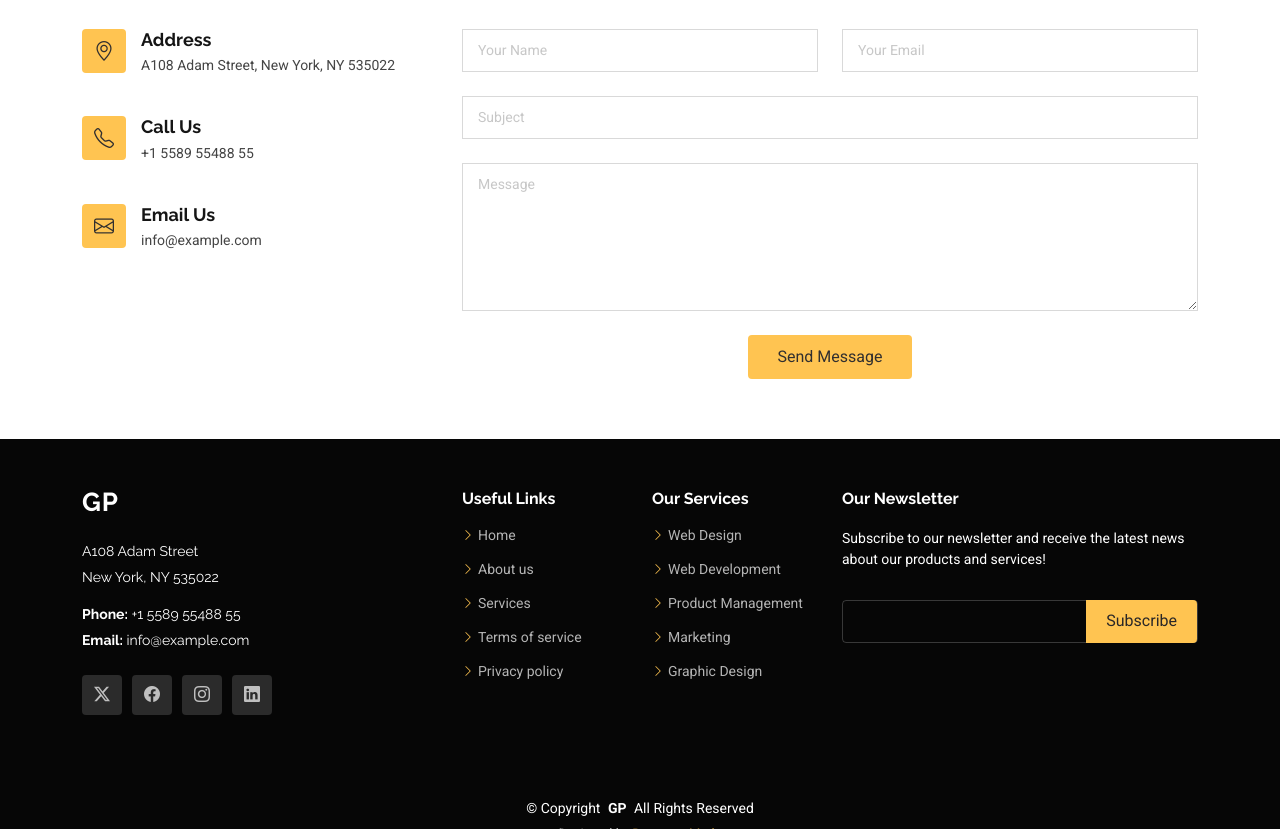
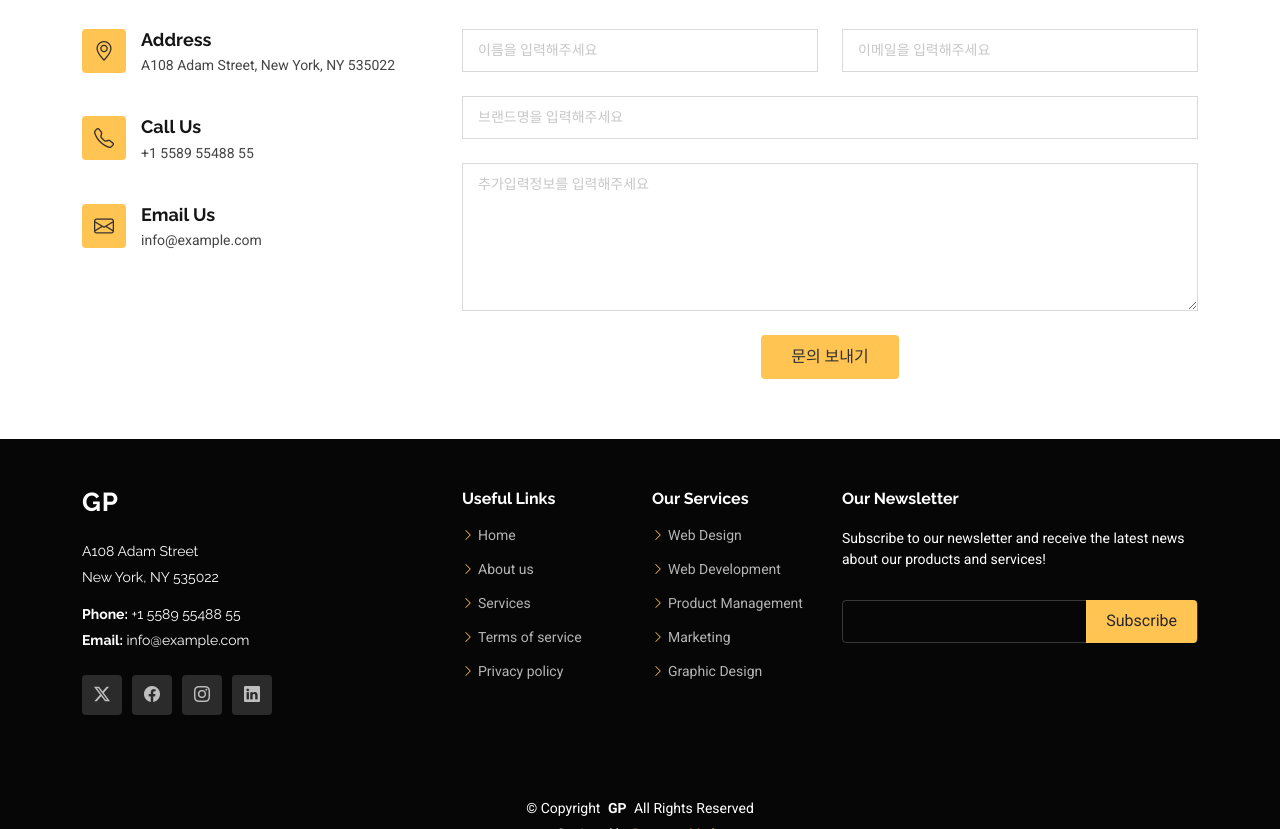
Before and after one commit to qazwsx406/pancross_landing_page, a plain HTML site: page index.html in a window 1280 px wide. Shown: the part 6895-7724 px from the top of the page. Drawn offline with Linux system fonts and the light colour scheme.

Commit message:
docs: 로직 분석 및 주석

```diff
--- a/assets/vendor/php-email-form/validate.js
+++ b/assets/vendor/php-email-form/validate.js
@@ -6,80 +6,81 @@
 (function () {
 	"use strict";
 
-  let forms = document.querySelectorAll('.php-email-form');
+	let forms = document.querySelectorAll(".php-email-form");
 
-  forms.forEach( function(e) {
-    e.addEventListener('submit', function(event) {
+	forms.forEach(function (e) {
+		e.addEventListener("submit", function (event) {
 			event.preventDefault();
 
 			let thisForm = this;
 
-      let action = thisForm.getAttribute('action');
-      let recaptcha = thisForm.getAttribute('data-recaptcha-site-key');
+			let action = thisForm.getAttribute("action"); /** "forms/contact.php" */
+			let recaptcha = thisForm.getAttribute("data-recaptcha-site-key");
 
-      if( ! action ) {
-        displayError(thisForm, 'The form action property is not set!');
+			if (!action) {
+				displayError(thisForm, "The form action property is not set!");
 				return;
 			}
-      thisForm.querySelector('.loading').classList.add('d-block');
-      thisForm.querySelector('.error-message').classList.remove('d-block');
-      thisForm.querySelector('.sent-message').classList.remove('d-block');
+			thisForm.querySelector(".loading").classList.add("d-block");
+			thisForm.querySelector(".error-message").classList.remove("d-block");
+			thisForm.querySelector(".sent-message").classList.remove("d-block");
 
-      let formData = new FormData( thisForm );
+			let formData = new FormData(thisForm);
 
-      if ( recaptcha ) {
-        if(typeof grecaptcha !== "undefined" ) {
-          grecaptcha.ready(function() {
+			if (recaptcha) {
+				if (typeof grecaptcha !== "undefined") {
+					grecaptcha.ready(function () {
 						try {
-              grecaptcha.execute(recaptcha, {action: 'php_email_form_submit'})
-              .then(token => {
-                formData.set('recaptcha-response', token);
+							grecaptcha.execute(recaptcha, { action: "php_email_form_submit" }).then((token) => {
+								formData.set("recaptcha-response", token);
 								php_email_form_submit(thisForm, action, formData);
-              })
-            } catch(error) {
+							});
+						} catch (error) {
 							displayError(thisForm, error);
 						}
 					});
 				} else {
-          displayError(thisForm, 'The reCaptcha javascript API url is not loaded!')
+					displayError(thisForm, "The reCaptcha javascript API url is not loaded!");
 				}
 			} else {
+				/*---------------  contact.php로 입력 내용 전달 ------------------------ */
 				php_email_form_submit(thisForm, action, formData);
 			}
 		});
 	});
 
+	/*---------------  contact.php로 입력 내용 전달(시작) ------------------------ */
 	function php_email_form_submit(thisForm, action, formData) {
 		fetch(action, {
-      method: 'POST',
+			method: "POST",
 			body: formData,
-      headers: {'X-Requested-With': 'XMLHttpRequest'}
+			headers: { "X-Requested-With": "XMLHttpRequest" },
 		})
-    .then(response => {
-      if( response.ok ) {
+			.then((response) => {
+				if (response.ok) {
 					return response.text();
 				} else {
 					throw new Error(`${response.status} ${response.statusText} ${response.url}`);
 				}
 			})
-    .then(data => {
-      thisForm.querySelector('.loading').classList.remove('d-block');
-      if (data.trim() == 'OK') {
-        thisForm.querySelector('.sent-message').classList.add('d-block');
+			.then((data) => {
+				thisForm.querySelector(".loading").classList.remove("d-block");
+				if (data.trim() == "OK") {
+					thisForm.querySelector(".sent-message").classList.add("d-block");
 					thisForm.reset();
 				} else {
-        throw new Error(data ? data : 'Form submission failed and no error message returned from: ' + action);
+					throw new Error(data ? data : "Form submission failed and no error message returned from: " + action);
 				}
 			})
 			.catch((error) => {
 				displayError(thisForm, error);
 			});
 	}
+	/*---------------  contact.php로 입력 내용 전달(끝) ------------------------ */
 
 	function displayError(thisForm, error) {
-    thisForm.querySelector('.loading').classList.remove('d-block');
-    thisForm.querySelector('.error-message').innerHTML = error;
-    thisForm.querySelector('.error-message').classList.add('d-block');
+		thisForm.querySelector(".loading").classList.remove("d-block");
+		thisForm.querySelector(".error-message").innerHTML = error;
+		thisForm.querySelector(".error-message").classList.add("d-block");
 	}
-
 })();
--- a/index.html
+++ b/index.html
@@ -983,19 +983,37 @@
 							>
 								<div class="row gy-4">
 									<div class="col-md-6">
-										<input type="text" name="name" class="form-control" placeholder="Your Name" required="" />
+										<input type="text" name="name" class="form-control" placeholder="이름을 입력해주세요" required="" />
 									</div>
 
 									<div class="col-md-6">
-										<input type="email" class="form-control" name="email" placeholder="Your Email" required="" />
+										<input
+											type="email"
+											class="form-control"
+											name="email"
+											placeholder="이메일을 입력해주세요"
+											required=""
+										/>
 									</div>
 
 									<div class="col-md-12">
-										<input type="text" class="form-control" name="subject" placeholder="Subject" required="" />
+										<input
+											type="text"
+											class="form-control"
+											name="subject"
+											placeholder="브랜드명을 입력해주세요"
+											required=""
+										/>
 									</div>
 
 									<div class="col-md-12">
-										<textarea class="form-control" name="message" rows="6" placeholder="Message" required=""></textarea>
+										<textarea
+											class="form-control"
+											name="message"
+											rows="6"
+											placeholder="추가입력정보를 입력해주세요"
+											required=""
+										></textarea>
 									</div>
 
 									<div class="col-md-12 text-center">
@@ -1003,7 +1021,7 @@
 										<div class="error-message"></div>
 										<div class="sent-message">Your message has been sent. Thank you!</div>
 
-										<button type="submit">Send Message</button>
+										<button type="submit">문의 보내기</button>
 									</div>
 								</div>
 							</form>
```
Lines whose indentation alone changed are shown as unchanged.
